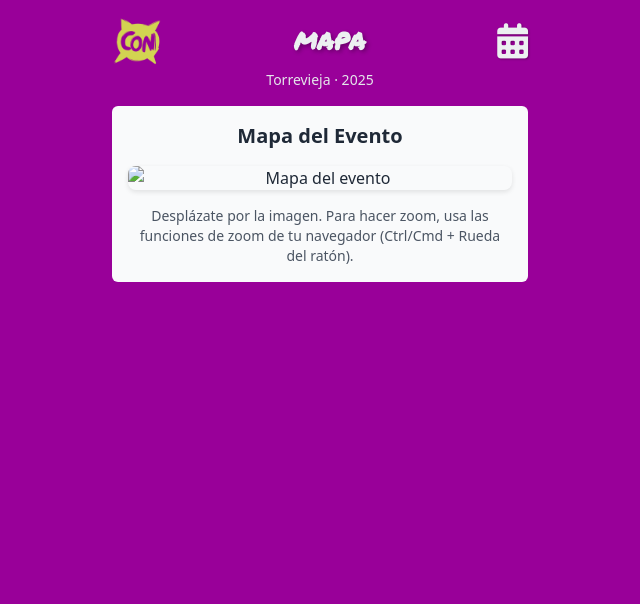
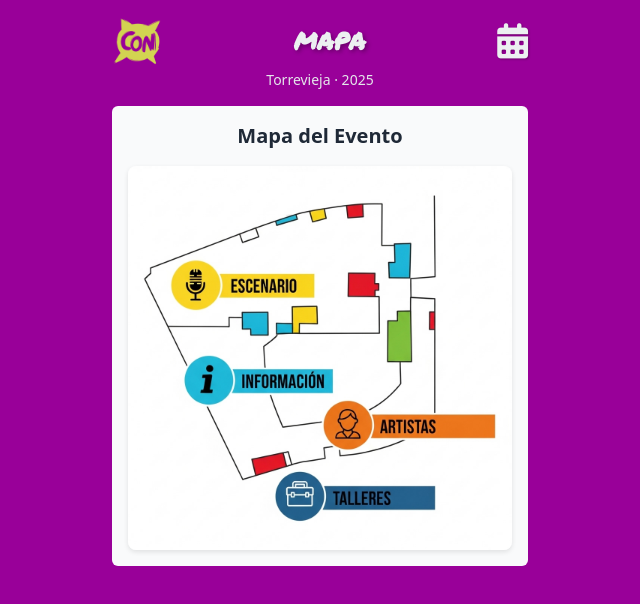
Before and after one commit to GamerGarage/Comarcon, a plain HTML site: page index.html in a window 1280 px wide. Both pictures are taken after a click on the link 828 px from the left and 41 px from the top of the page. Shown: the whole page, without its empty margins (320-960 px from the left). Drawn offline with nearby package versions, Linux system fonts and the light colour scheme; no server answers.

Commit message:
Update index.html

```diff
--- a/index.html
+++ b/index.html
@@ -135,8 +135,7 @@
 
         <div id="mapa-container">
             <h2 class="text-xl font-bold mb-4">Mapa del Evento</h2>
-            <img id="evento-mapa-img" src="mapa_recinto.jpg" alt="Mapa del evento">
-            <p class="mt-4 text-sm text-gray-600">Desplázate por la imagen. Para hacer zoom, usa las funciones de zoom de tu navegador (Ctrl/Cmd + Rueda del ratón).</p>
+            <img id="evento-mapa-img" src="mapa_recinto.png" alt="Mapa del evento">
         </div>
     </div>
 
```
